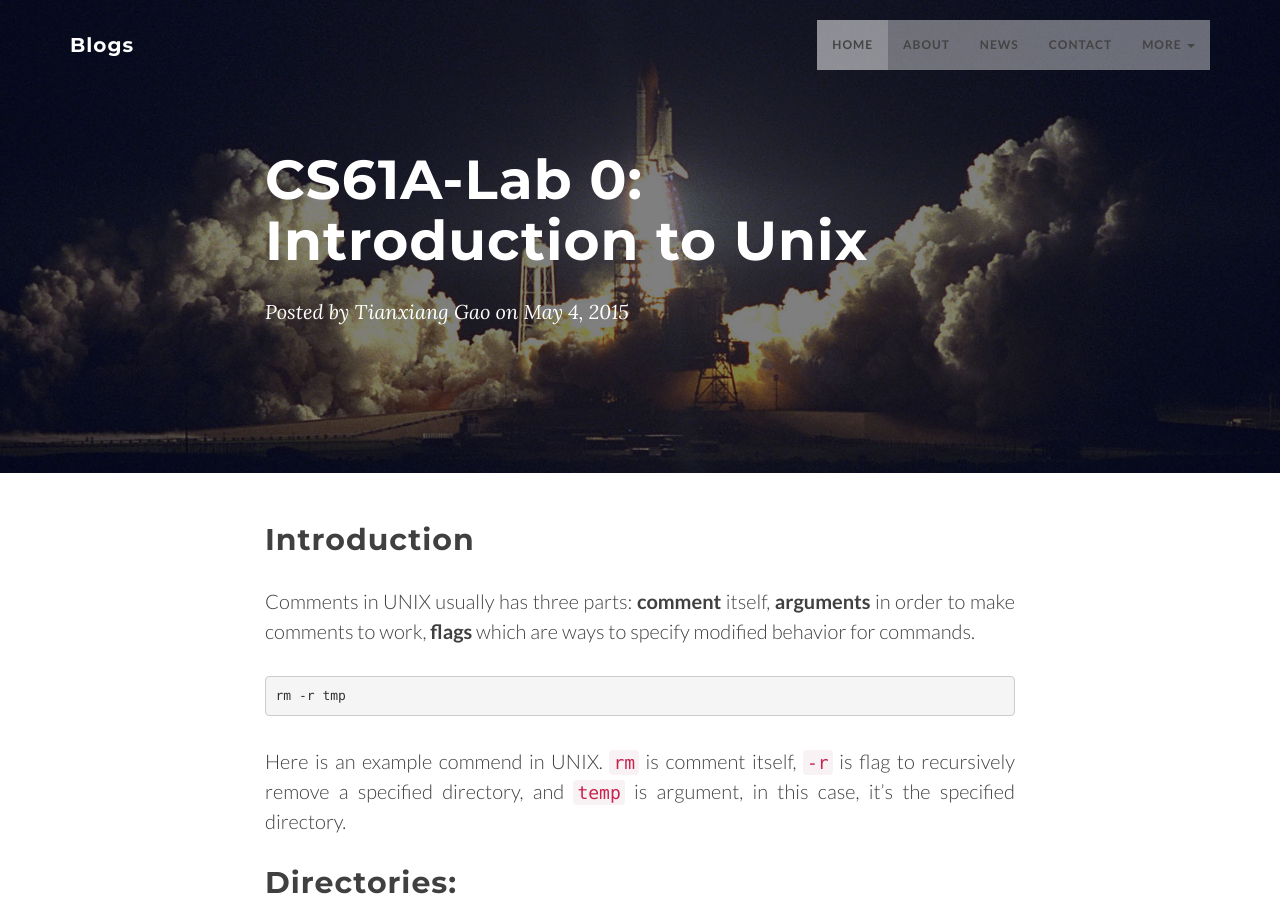
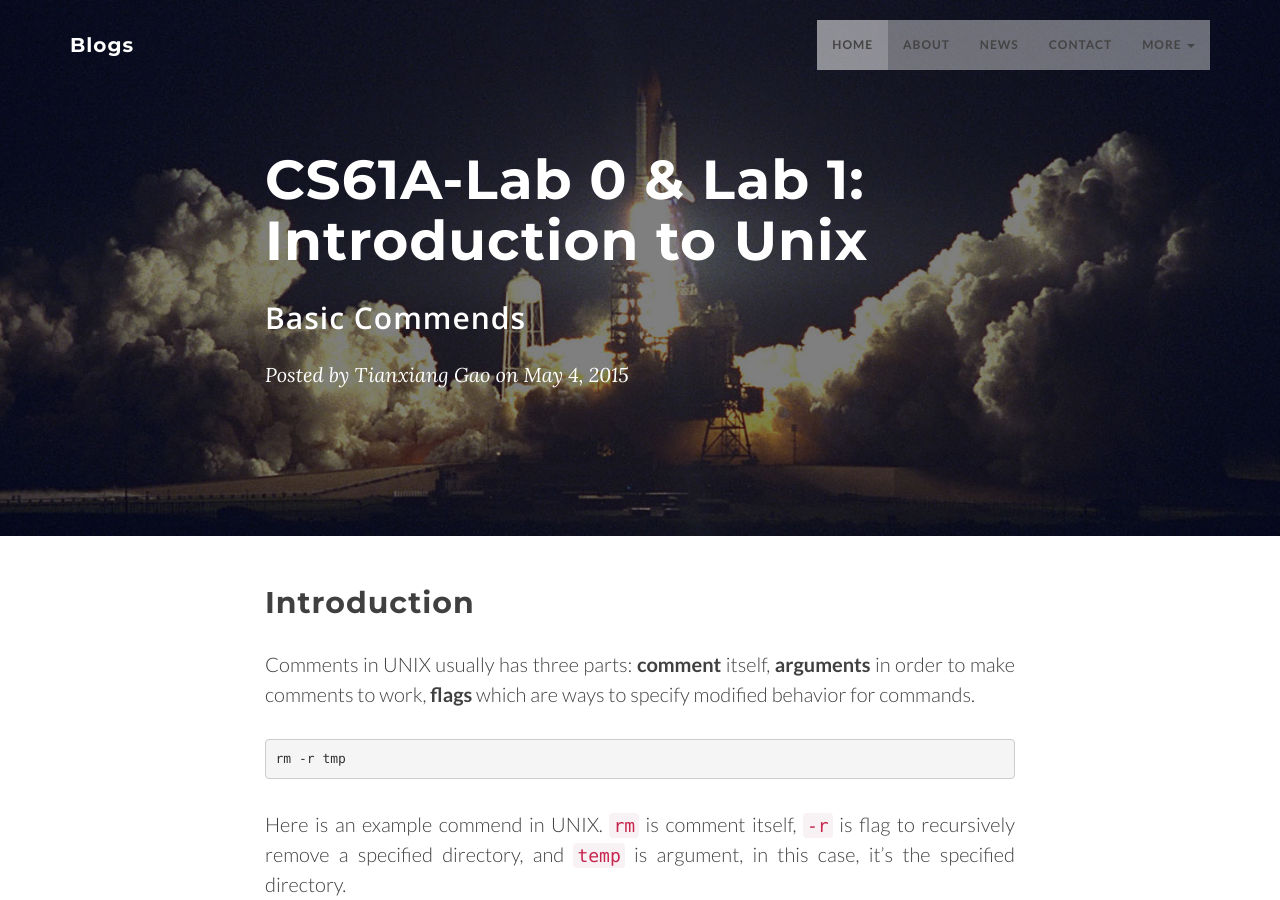
Before and after one commit to xuanix/blogs, a Jekyll site: the page built from _posts/2015-05-04-cs61a-lab00-lab01.markdown, in a window 1280 px wide and 900 px high. Built offline with Jekyll 4.4.1, drawn with Linux system fonts in a browser that asks for light colours; nearby versions of some CDN libraries; comment, search, counter and statistics services are not loaded.

Commit message:
rename lab00 to lab00&lab01

```diff
--- a/_posts/2015-05-04-cs61a-lab00.markdown
+++ b/_posts/2015-05-04-cs61a-lab00-lab01.markdown
@@ -1,7 +1,7 @@
 ---
 layout:     post
-title: "CS61A-Lab 0: Introduction to Unix"
-subtitle:   ""
+title: "CS61A-Lab 0 & Lab 1: Introduction to Unix"
+subtitle:   "Basic Commends"
 author: "Tianxiang Gao"
 date: "May 04, 2015"
 header-img: "img/post-bg-04.jpg"
```
